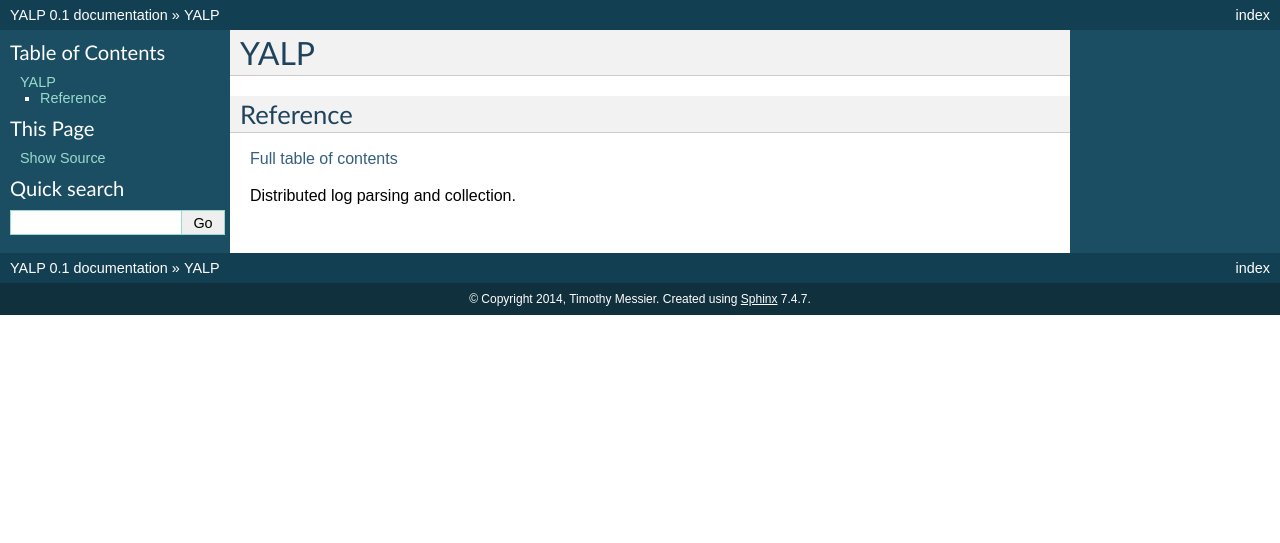
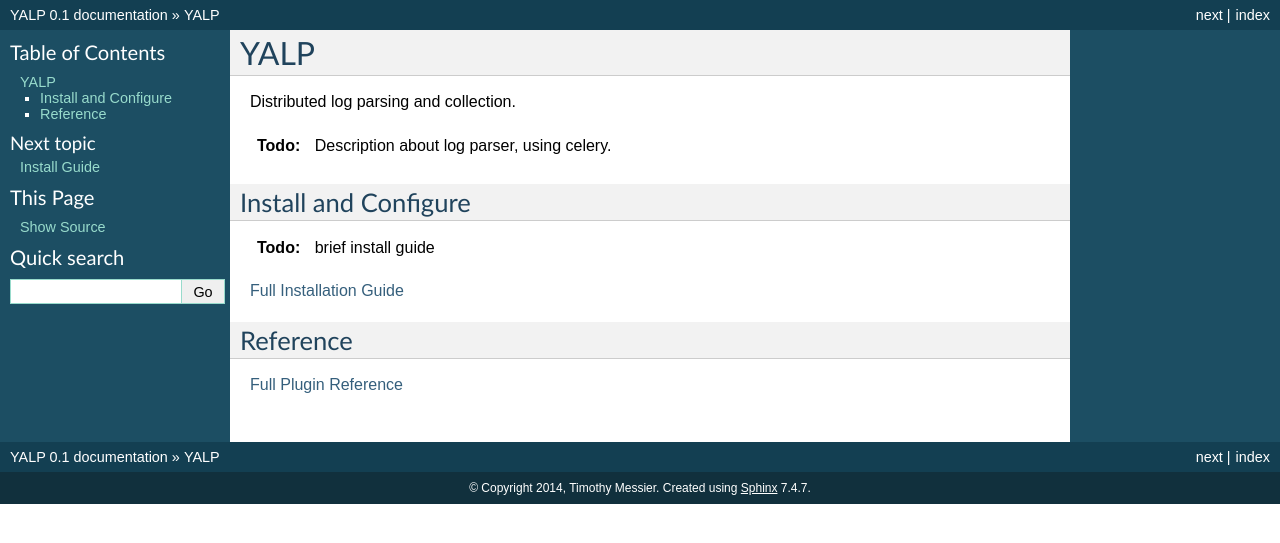
Before and after one commit to yalp-log/yalp, a Sphinx documentation site: the page built from doc/index.rst, in a window 1280 px wide. Shown: the top 543 px of the page. Built offline with Sphinx 7.4.7, drawn with Linux system fonts in a browser that asks for light colours.

Commit message:
more docs

```diff
--- a/doc/conf.py
+++ b/doc/conf.py
@@ -48,6 +48,7 @@
 for path in addtl_paths:
     sys.path.insert(0, os.path.abspath(os.path.join(docs_basepath, path)))
 
+on_rtd = os.environ.get('READTHEDOCS', None) == 'True'
 # -- General configuration ------------------------------------------------
 
 # If your documentation needs a minimal Sphinx version, state it here.
@@ -62,6 +63,8 @@
     'sphinx.ext.viewcode',
 ]
 
+todo_include_todos = not on_rtd
+
 # Add any paths that contain templates here, relative to this directory.
 templates_path = ['_templates']
 
@@ -72,7 +75,7 @@
 #source_encoding = 'utf-8-sig'
 
 # The master toctree document.
-master_doc = 'contents'
+master_doc = 'index'
 
 # General information about the project.
 project = u'YALP'
--- a/doc/index.rst
+++ b/doc/index.rst
@@ -1,13 +1,29 @@
-:orphan:
-
-.. _contents:
 
 YALP
 ====
 
+Distributed log parsing and collection.
+
+.. todo::
+    Description about log parser, using celery.
+
+Install and Configure
+---------------------
+
+.. todo::
+    brief install guide
+
+:doc:`Full Installation Guide </topics/install>`
+
 Reference
 ---------
 
-:doc:`Full table of contents </contents>`
+:doc:`Full Plugin Reference </ref/index>`
 
-Distributed log parsing and collection.
+
+.. toctree::
+    :hidden:
+    :glob:
+
+    topics/install
+    ref/index
```
Also changed, not shown: doc/contents.rst (deleted, +0 -9 lines), doc/topics/install.rst (added, +62 -0 lines).
